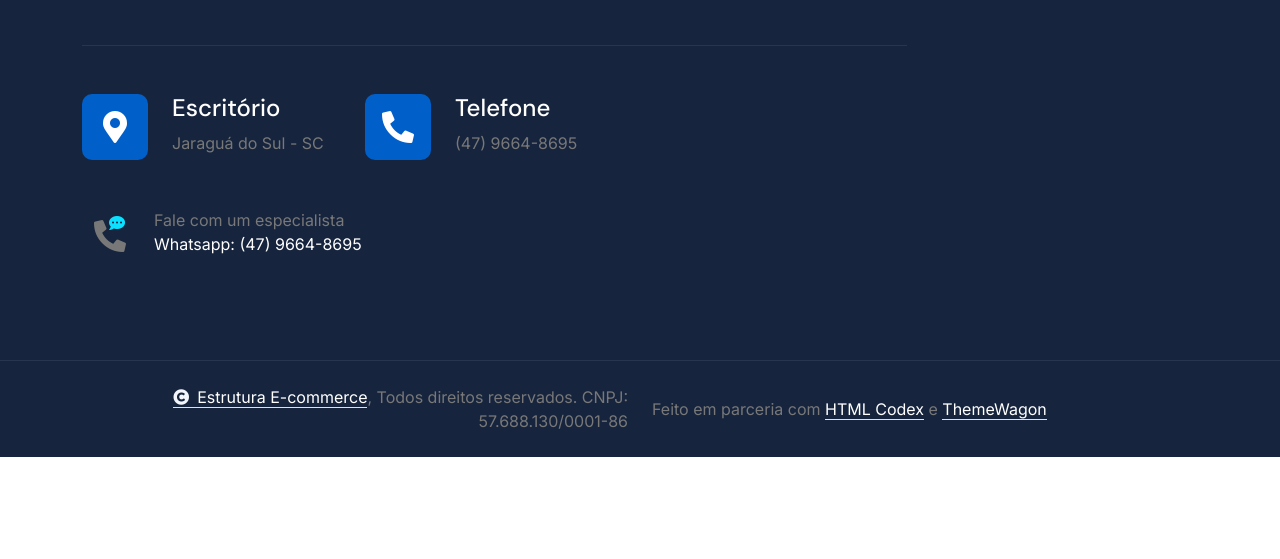
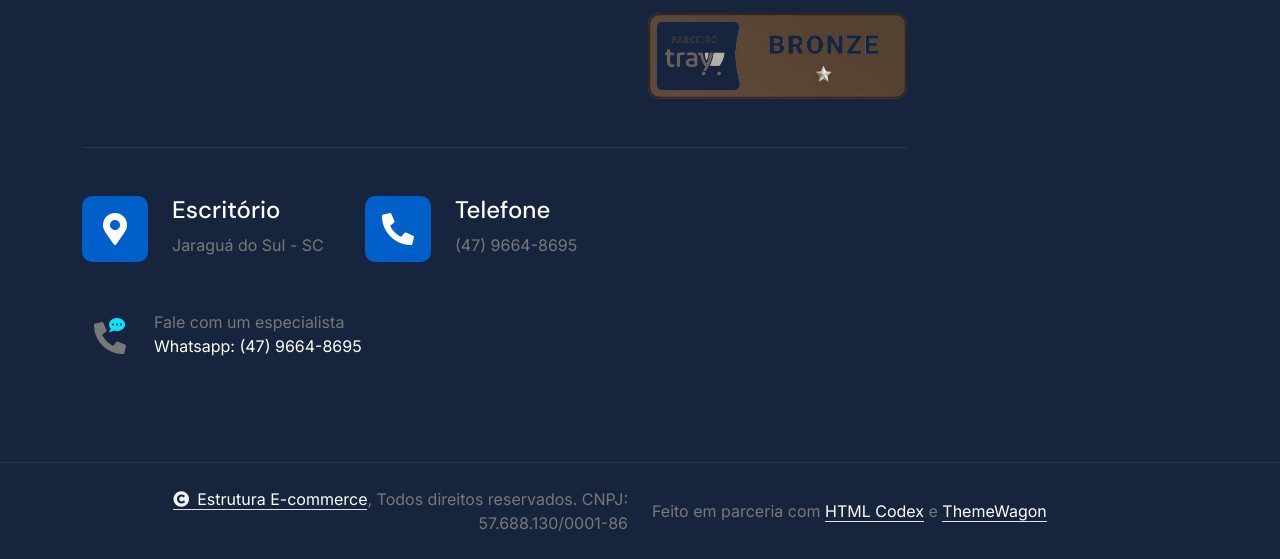
Before and after one commit to EdilanGomes/estruturav2, a plain HTML site: page index.html in a window 1280 px wide. Shown: the part 5963-6522 px from the top of the page. Before the commit the page ends 6420 px from the top, so only its background shows below. Drawn offline with nearby package versions, Linux system fonts and the light colour scheme; animation ran at ten frames a second.

Commit message:
parceiros tray

```diff
--- a/index.html
+++ b/index.html
@@ -494,6 +494,7 @@
                                     <img src="img/nuvemshop/Marketing.png" alt="Selo Marketing" style="max-width: 300px; width: 100%; height: auto;">
                                     <img src="img/nuvemshop/Implantação.png" alt="Selo Implantação" style="max-width: 300px; width: 100%; height: auto;">
                                     <img src="img/nuvemshop/Desenvolvimento.png" alt="Selo Desenvolvimento" style="max-width: 300px; width: 100%; height: auto;">
+                                    <img src="img/nuvemshop/traybronze-removebg-preview.png" alt="Selo Tray | Parceiros" style="max-width: 300px; width: 100%; height: auto;">
                                 </div>
                             </div>
                         </div>
```
Also changed, not shown: img/nuvemshop/traybronze-removebg-preview.png (added).
